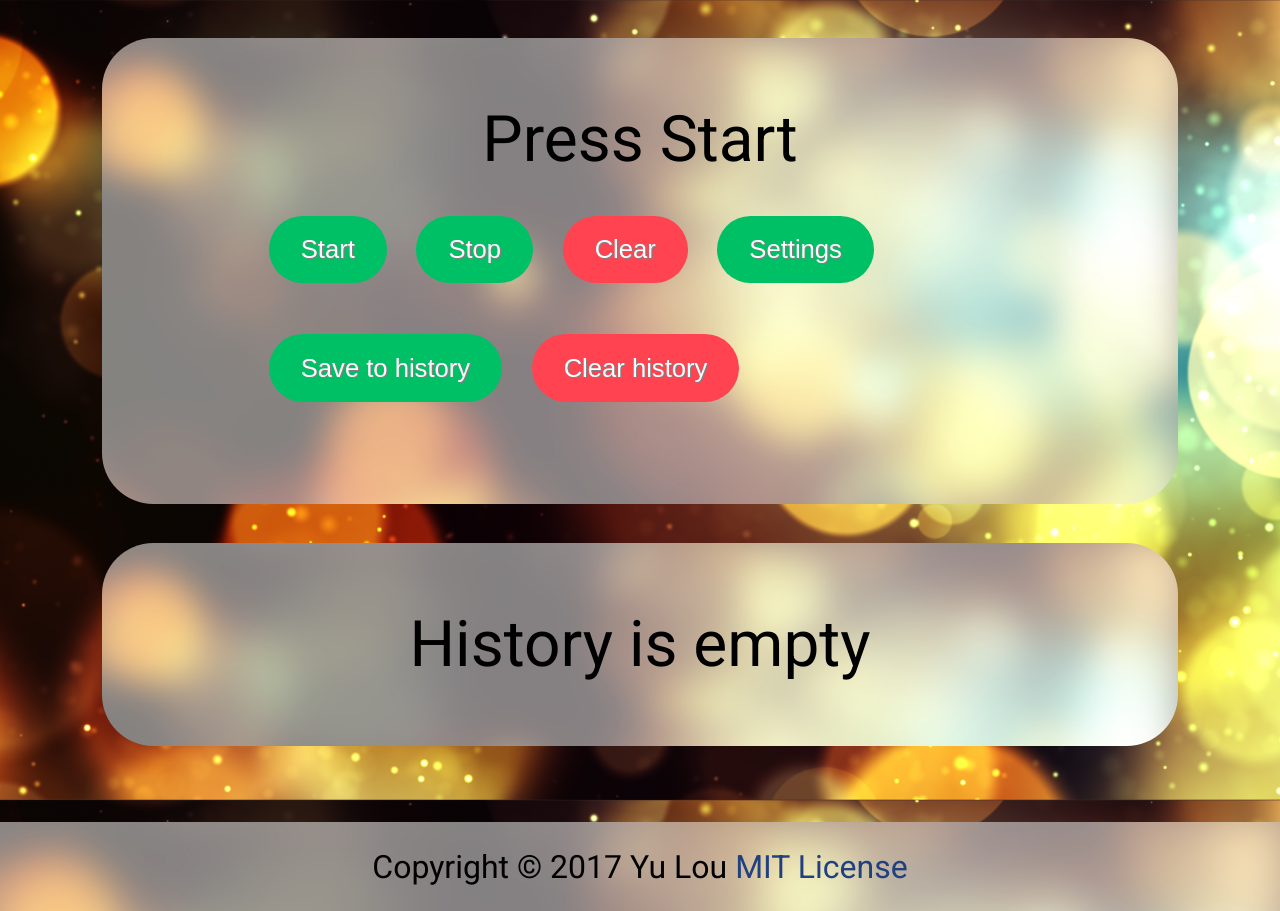
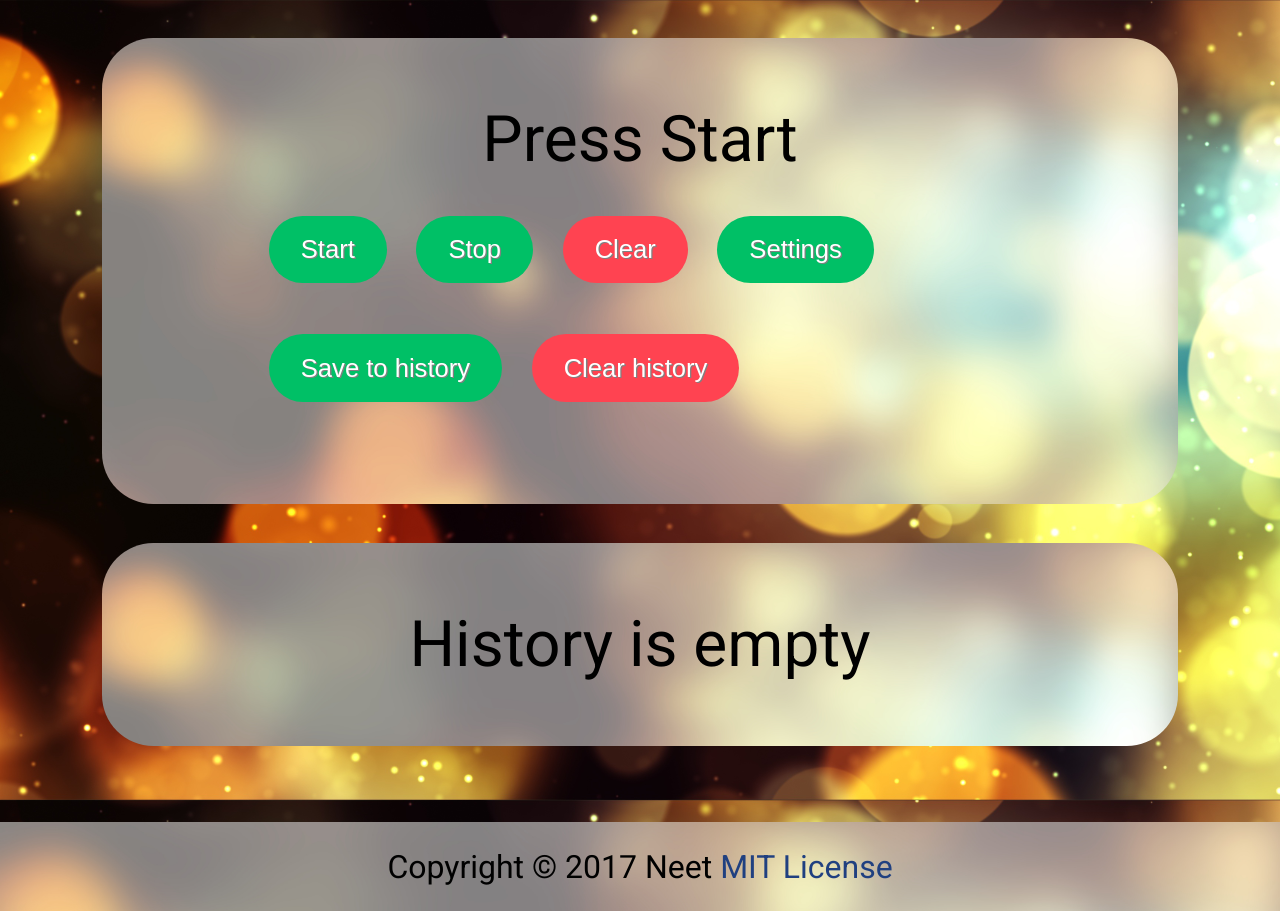
Before and after one commit to LouYu2015/html_lottery_machine, a plain HTML site: page index.html in a window 1280 px wide. Drawn offline with Linux system fonts and the light colour scheme.

Commit message:
Fix Bug
Fix the wrong creater name

```diff
--- a/index.html
+++ b/index.html
@@ -99,7 +99,7 @@ SOFTWARE.
 
 	<div class="footer">
 		<p>
-			Copyright © 2017 Yu Lou
+			Copyright © 2017 Neet
 			<a onclick="swith_to_interface('copyright_interface')">MIT License</a>
 		</p>
 	</div>
```
